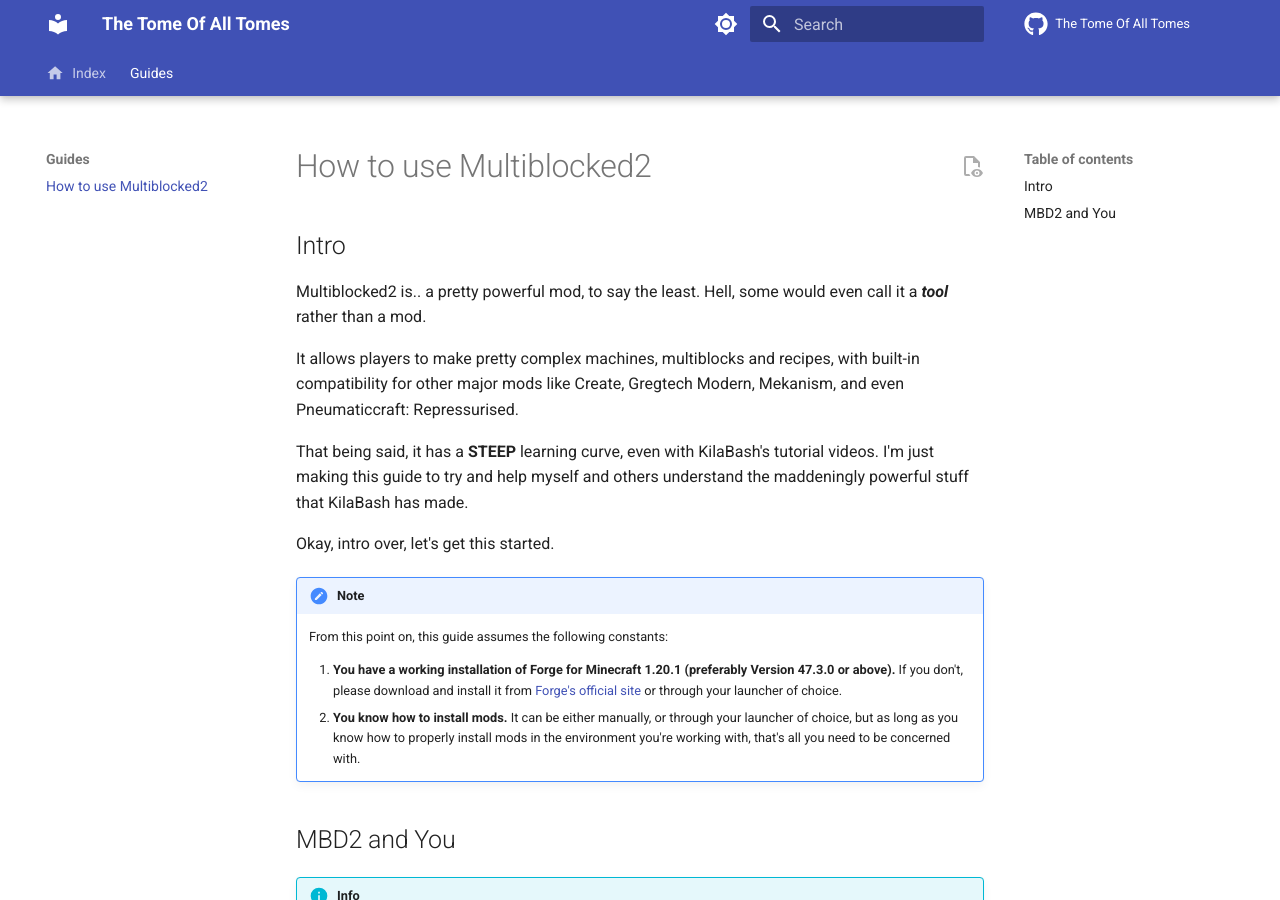
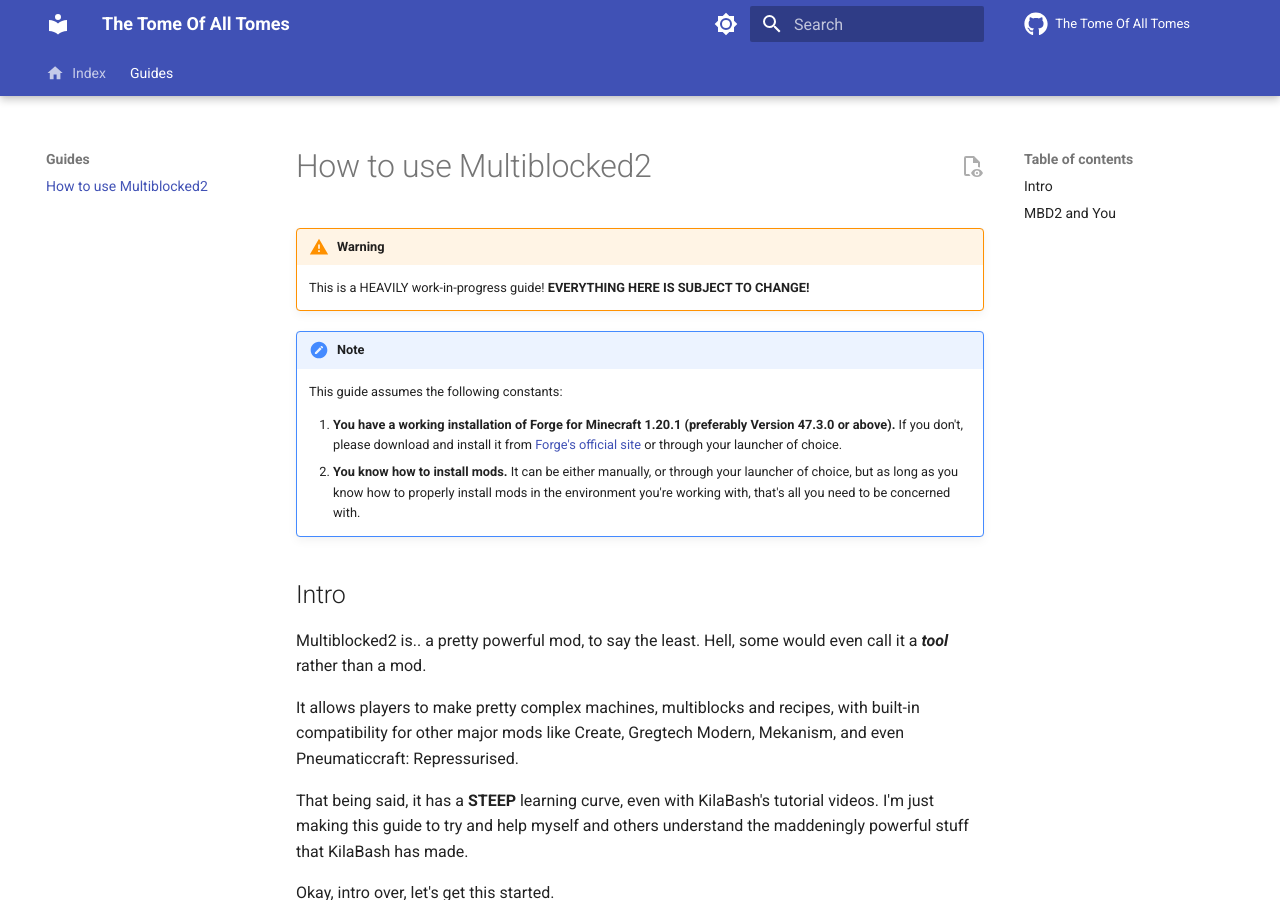
Before and after one commit to The-Incipisphere/The-Tome-Of-All-Tomes, an MkDocs documentation site: the page built from docs/guides/howToUseMultiblocked2Properly.md, in a window 1280 px wide and 900 px high. Built offline with MkDocs 1.6.1 and Material for MkDocs 9.7.7, drawn with Linux system fonts in a browser that asks for light colours; comment, search, counter and statistics services are not loaded; part of the change alters nothing that is shown.

Commit message:
moved the note and added a notice of this guide being a WIP

```diff
--- a/docs/guides/howToUseMultiblocked2Properly.md
+++ b/docs/guides/howToUseMultiblocked2Properly.md
@@ -1,4 +1,13 @@
 # How to use Multiblocked2
+
+!!! warning
+    This is a HEAVILY work-in-progress guide! **EVERYTHING HERE IS SUBJECT TO CHANGE!**
+
+!!! note
+    This guide assumes the following constants:
+
+    1. **You have a working installation of Forge for Minecraft 1.20.1 (preferably Version 47.3.0 or above).** If you don't, please download and install it from [Forge's official site](https://files.minecraftforge.net/net/minecraftforge/forge/index_1.20.1.html) or through your launcher of choice.
+    2. **You know how to install mods.** It can be either manually, or through your launcher of choice, but as long as you know how to properly install mods in the environment you're working with, that's all you need to be concerned with.
 
 ## Intro
 
@@ -9,12 +18,6 @@ It allows players to make pretty complex machines, multiblocks and recipes, with
 That being said, it has a **STEEP** learning curve, even with KilaBash's tutorial videos. I'm just making this guide to try and help myself and others understand the maddeningly powerful stuff that KilaBash has made.
 
 Okay, intro over, let's get this started.
-
-!!! note
-    From this point on, this guide assumes the following constants:
-
-    1. **You have a working installation of Forge for Minecraft 1.20.1 (preferably Version 47.3.0 or above).** If you don't, please download and install it from [Forge's official site](https://files.minecraftforge.net/net/minecraftforge/forge/index_1.20.1.html) or through your launcher of choice.
-    2. **You know how to install mods.** It can be either manually, or through your launcher of choice, but as long as you know how to properly install mods in the environment you're working with, that's all you need to be concerned with.
 
 ## MBD2 and You
 
```
